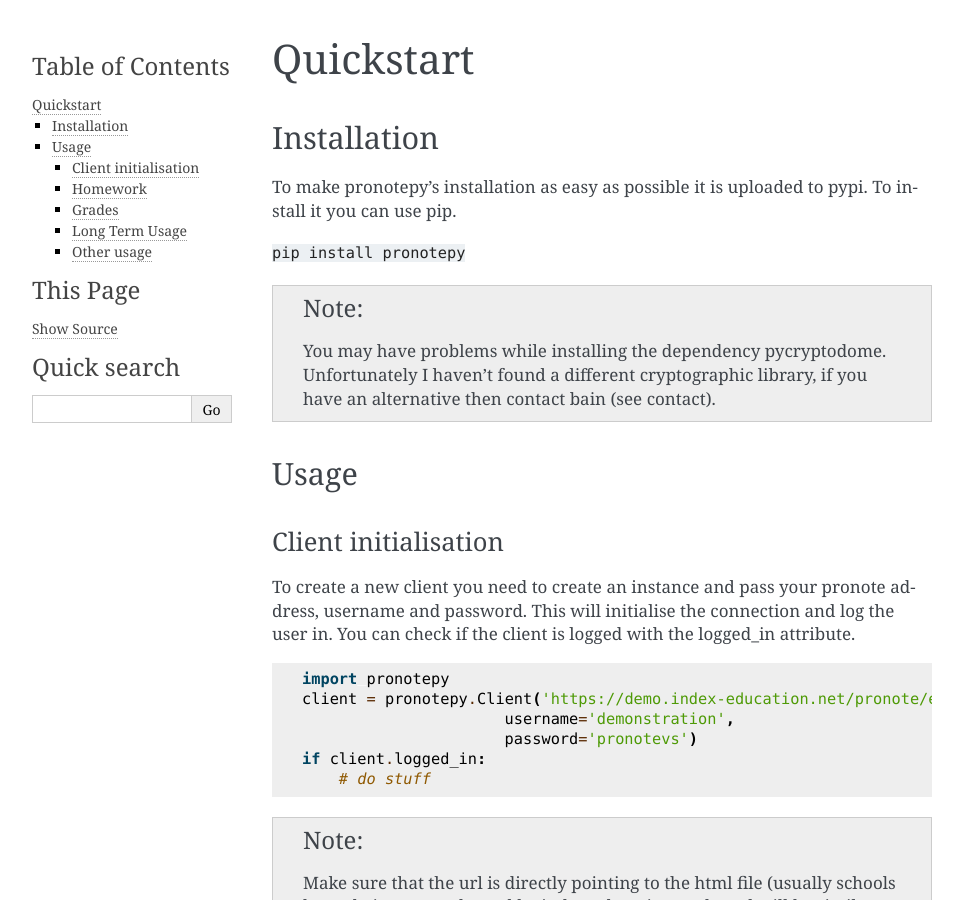
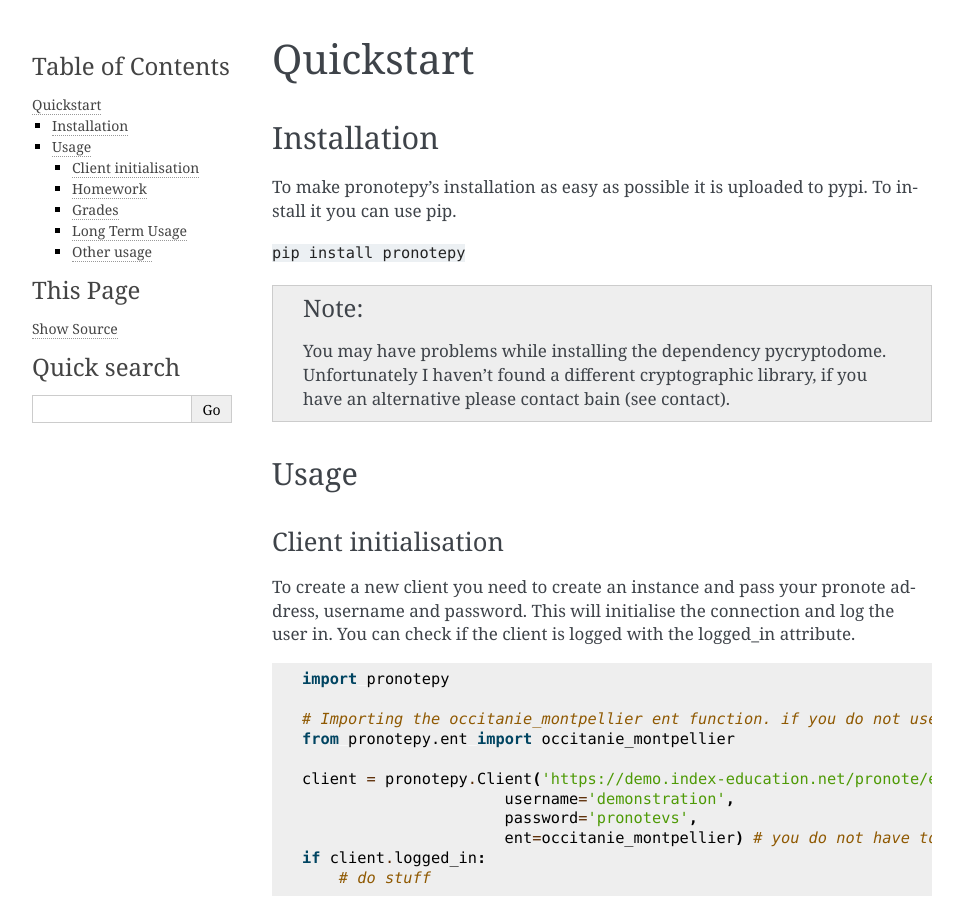
Before and after one commit to bain3/pronotepy, a Sphinx documentation site: the page built from docs/source/quickstart.rst, in a window 1280 px wide and 900 px high. Shown: the whole window, without its empty margins (148-1111 px from the left). Built offline with Sphinx 7.4.7, drawn with Linux system fonts in a browser that asks for light colours.

```diff
--- a/docs/source/quickstart.rst
+++ b/docs/source/quickstart.rst
@@ -7,7 +7,7 @@ To make pronotepy's installation as easy as possible it is uploaded to pypi. To
 
 ``pip install pronotepy``
 
-.. note:: You may have problems while installing the dependency pycryptodome. Unfortunately I haven't found a different cryptographic library, if you have an alternative then contact bain (see contact).
+.. note:: You may have problems while installing the dependency pycryptodome. Unfortunately I haven't found a different cryptographic library, if you have an alternative please contact bain (see contact).
 
 Usage
 -----
@@ -20,9 +20,14 @@ This will initialise the connection and log the user in. You can check if the cl
 .. code-block:: python
 
     import pronotepy
+
+    # Importing the occitanie_montpellier ent function. if you do not use an ent, you do not need to import anything extra.
+    from pronotepy.ent import occitanie_montpellier
+
     client = pronotepy.Client('https://demo.index-education.net/pronote/eleve.html',
                           username='demonstration',
-                          password='pronotevs')
+                          password='pronotevs',
+                          ent=occitanie_montpellier) # you do not have to supply this function if you don't have an ent
     if client.logged_in:
         # do stuff
 
```
Also changed, not shown: README.md (+22 -8 lines), 3 other files.
